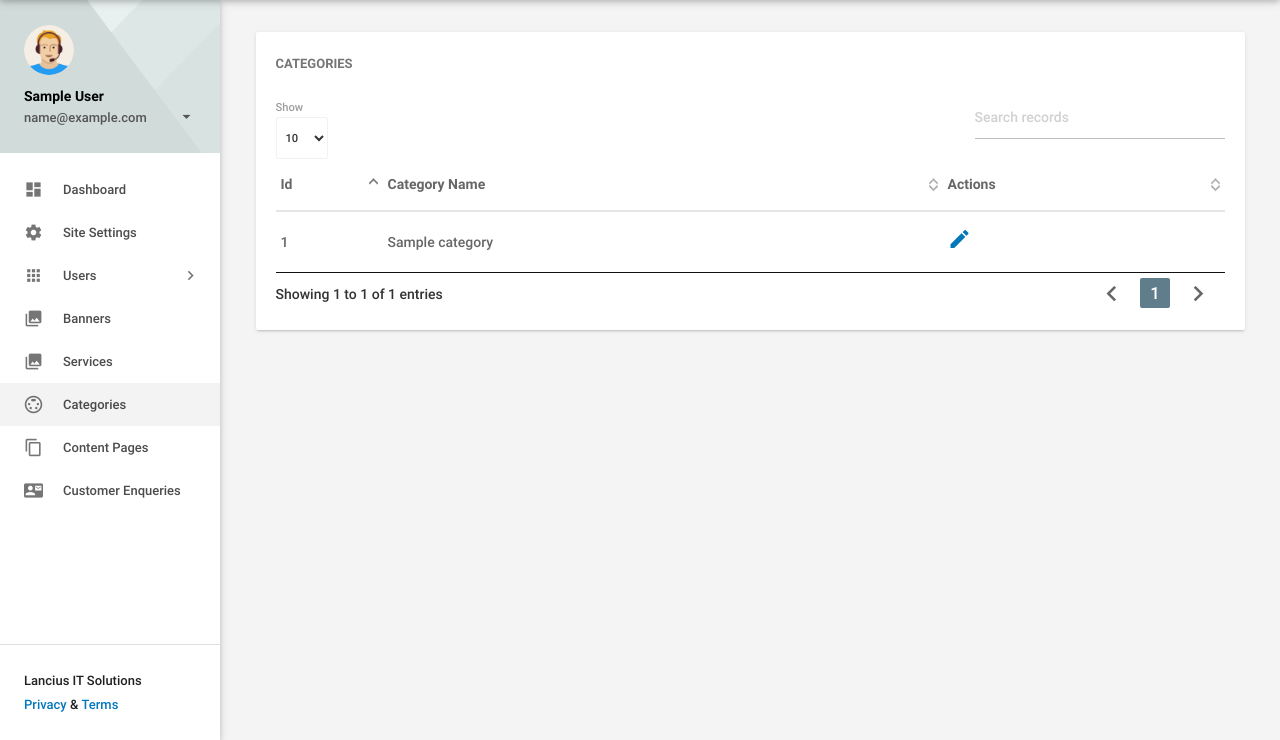
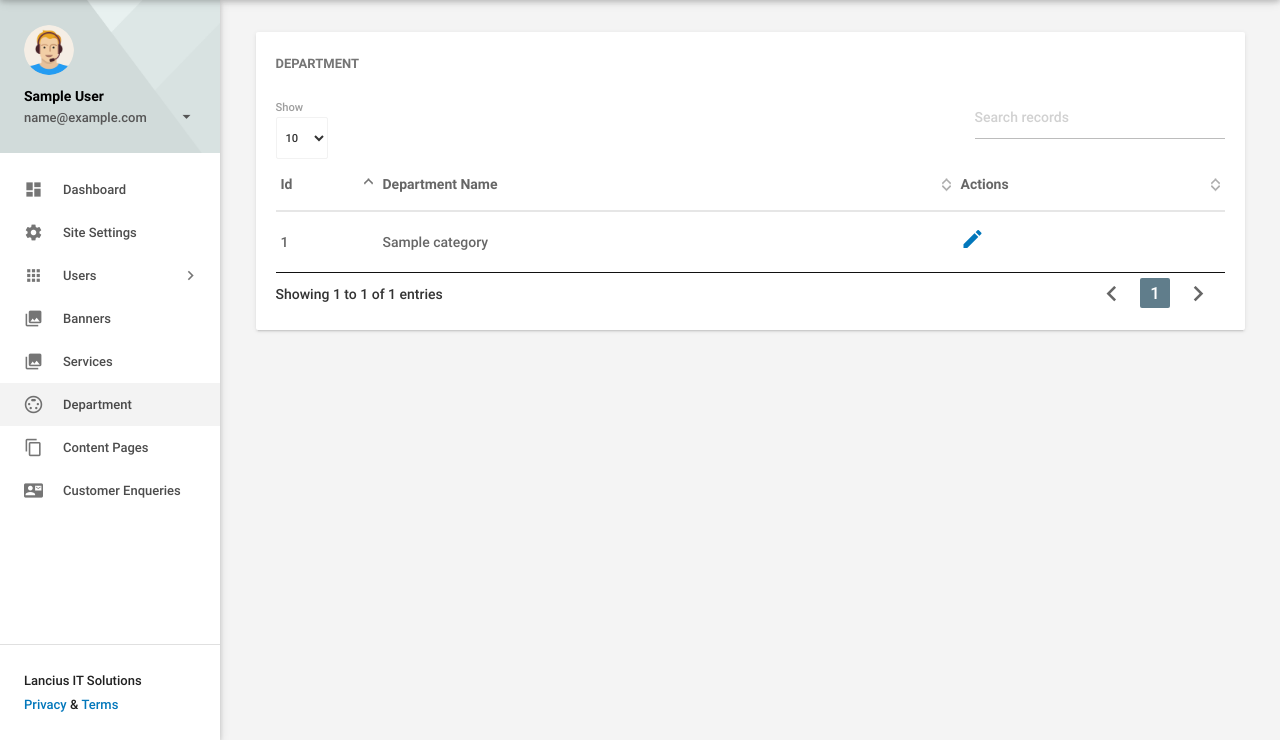
Before and after one commit to Srinivaslancius/medischreibe, a PHP site: page /medischreibe/categories.php in a window 1280 px wide. Shown: the part 60-800 px from the top of the page. Run offline with PHP 8.4, Linux system fonts and the light colour scheme; the visitor is signed in with stand-in values (Sample User, id 1); tables that the repository leaves empty or names only in its code hold one stand-in row (values such as "Sample post"); some libraries are stand-ins or nearby versions.

Commit message:
changes in department page

```diff
--- a/admin/categories.php
+++ b/admin/categories.php
@@ -9,13 +9,13 @@
                         <div class="card">
                             <div class="card-content">
                                  <!-- <a href="add_categories.php" style="float:right">Add Categories</a> -->
-                                <span class="card-title">Categories</span>
+                                <span class="card-title">DEPARTMENT</span>
                                 <?php $getData = getAllDataWithActiveRecent('categories'); $i=1; ?>
                                 <table id="example" class="display responsive-table datatable-example">
                                     <thead>
                                         <tr>
                                             <th>Id</th>
-                                            <th>Category Name</th>
+                                            <th>Department Name</th>
                                             <th>Actions</th>
                                         </tr>
                                     </thead>
--- a/admin/side_navigation.php
+++ b/admin/side_navigation.php
@@ -43,7 +43,7 @@
 
                    <li class="no-padding <?php if($page_name == 'services.php') { echo "active"; } ?>"><a class="waves-effect waves-grey" href="services.php"><i class="material-icons">collections</i>Services</a></li>
 
-                    <li class="no-padding <?php if($page_name == 'categories.php') { echo "active"; } ?>"><a class="waves-effect waves-grey" href="categories.php"><i class="material-icons">settings_input_svideo</i>Categories</a></li>
+                    <li class="no-padding <?php if($page_name == 'categories.php') { echo "active"; } ?>"><a class="waves-effect waves-grey" href="categories.php"><i class="material-icons">settings_input_svideo</i>Department</a></li>
 
 
 
```
